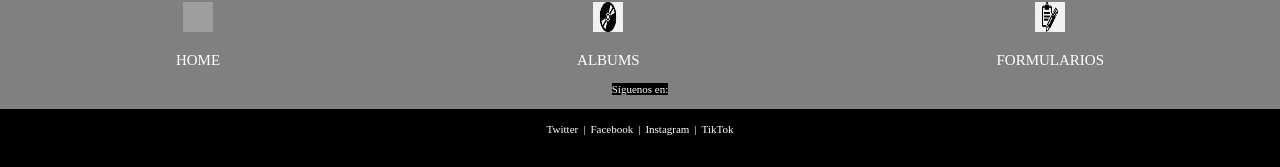
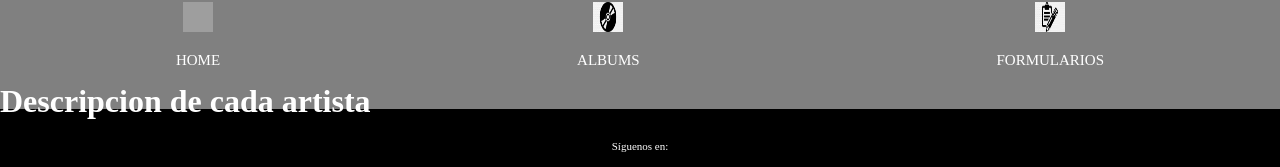
Before and after one commit to reawchell/Firts, an Angular app in the folder angularpro/: page /albums/1 in a window 1280 px wide. Before the commit this address led to /. Shown: the part 303-470 px from the top of the page. Built offline with nearby package versions, Linux system fonts and the light colour scheme; grey boxes are pictures that could not be loaded.

Commit message:
desarrollado2

```diff
--- a/angularpro/src/app/app-routing.module.ts
+++ b/angularpro/src/app/app-routing.module.ts
@@ -3,11 +3,13 @@ import { RouterModule, Routes } from '@angular/router';
 import { FormulariosComponent } from './pages/formularios/formularios.component';
 import { AlbumsComponent } from './pages/albums/albums.component';
 import { HomeComponent } from './pages/home/home.component';
+import { DetalleArtistaComponent } from './detalle-artista/detalle-artista.component';
 
 const routes: Routes = [
   {path:"", component: HomeComponent},
   {path:"albums", component: AlbumsComponent},
   {path:"formularios", component: FormulariosComponent},
+  {path:"albums/:id", component: DetalleArtistaComponent},
 ];
 
 
--- a/angularpro/src/app/app.module.ts
+++ b/angularpro/src/app/app.module.ts
@@ -11,6 +11,7 @@ import { FormulariosComponent } from './pages/formularios/formularios.component'
 import { NavComponent } from './core/nav/nav.component';
 import { FooterComponent } from './core/footer/footer.component';
 import { FormsModule, ReactiveFormsModule } from '@angular/forms';
+import { DetalleArtistaComponent } from './detalle-artista/detalle-artista.component';
 
 @NgModule({
   declarations: [
@@ -19,7 +20,8 @@ import { FormsModule, ReactiveFormsModule } from '@angular/forms';
     AlbumsComponent,
     FormulariosComponent,
     NavComponent,
-    FooterComponent
+    FooterComponent,
+    DetalleArtistaComponent
   ],
   imports: [
     BrowserModule,
--- /dev/null
+++ b/angularpro/src/app/detalle-artista/detalle-artista.component.css
@@ -0,0 +1,3 @@
+h1{
+    color: white;
+}
--- /dev/null
+++ b/angularpro/src/app/detalle-artista/detalle-artista.component.html
@@ -0,0 +1 @@
+<h1>Descripcion de cada artista</h1>
--- a/angularpro/src/app/interface.ts
+++ b/angularpro/src/app/interface.ts
@@ -1,4 +1,5 @@
 export interface Cantantes{
+    id: number,
     nombre: string,
     edad: number,
     origen: string,
--- a/angularpro/src/app/pages/albums/albums.component.css
+++ b/angularpro/src/app/pages/albums/albums.component.css
@@ -25,3 +25,8 @@ li{
     width: 100%;
     height: 300px;
 }
+
+button{
+    color: white;
+    background-color: green;
+}
--- a/angularpro/src/app/pages/albums/albums.component.html
+++ b/angularpro/src/app/pages/albums/albums.component.html
@@ -9,7 +9,9 @@
             <p>Edad: {{album.edad}}</p>
             <p>Origen: {{album.origen}}</p>
             <img class="fotos" src="{{album.src}}" alt="{{album.nombre}}">
+            <button routerLink="/albums/{{album.id}}">Detalles</button>
         </div>
         </div>
     </li>
+
 </ul>
```
Also changed, not shown: angularpro/src/app/detalle-artista/detalle-artista.component.ts (added, +10 -0 lines), 1 other file (tests, documents, lock files or other folders).
